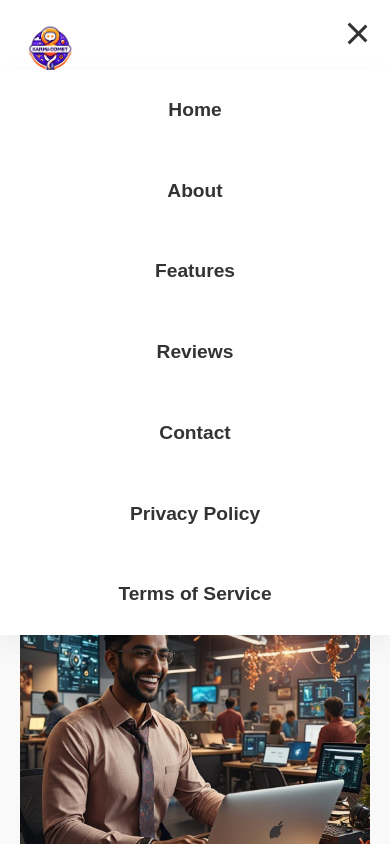
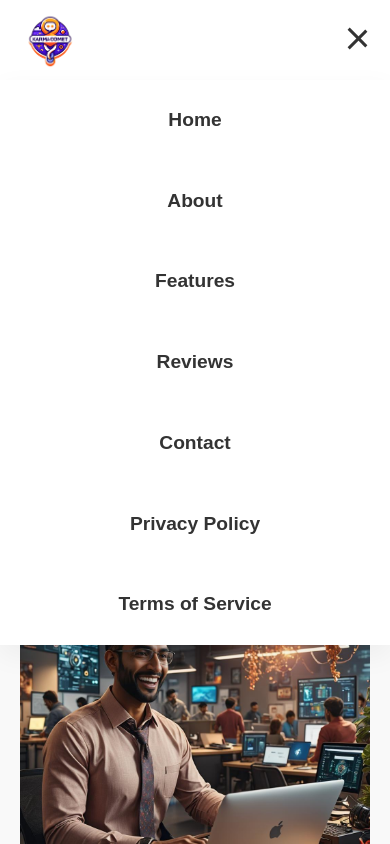
Before and after one commit to ChickenBurito/karma-comet-landing-page, a plain HTML site: page public/index.html in a window 390 px wide. Both pictures are taken after a click on the element 357 px from the left and 33 px from the top of the page. Shown: the top 844 px of the page. Drawn offline with Linux system fonts and the light colour scheme; a web font is replaced by a local one.

Commit message:
Update (Header) - adjust menu to logo resize.

```diff
--- a/public/style.css
+++ b/public/style.css
@@ -48,7 +48,7 @@ nav {
     display: flex;
     justify-content: space-between;
     align-items: center;
-    padding: 20px;
+    padding: 10px 20px;
     max-width: 1200px;
     margin: 0 auto;
 }
@@ -409,14 +409,14 @@ footer {
         display: flex;
         position: absolute;
         right: 20px;
-        top: 20px;
+        top: 25px;
     }
 
     nav ul.nav-links {
         display: none;
         position: absolute;
         right: 0;
-        top: 70px;
+        top: 80px;
         flex-direction: column;
         background-color: #fff;
         width: 100%;
```
